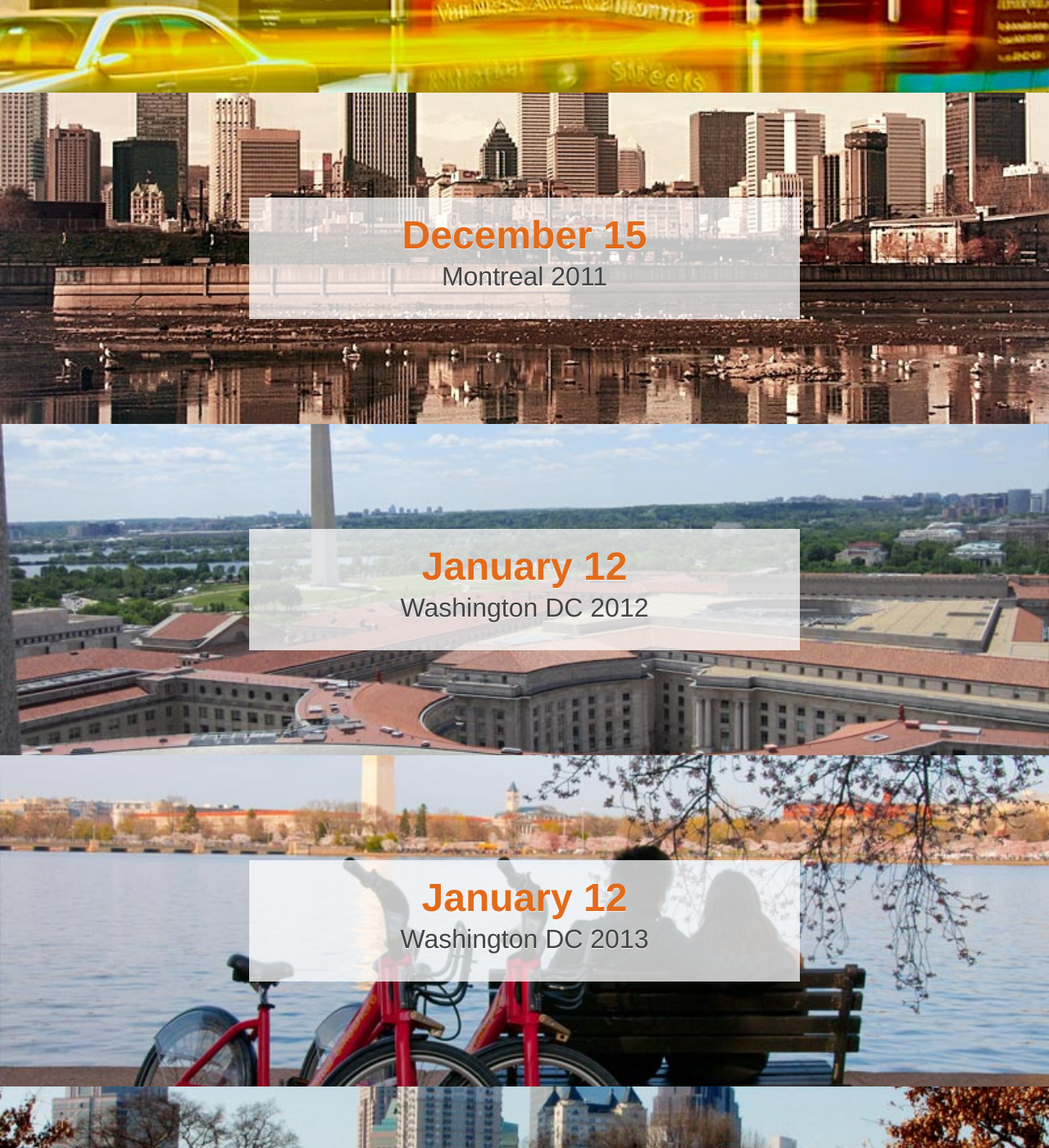
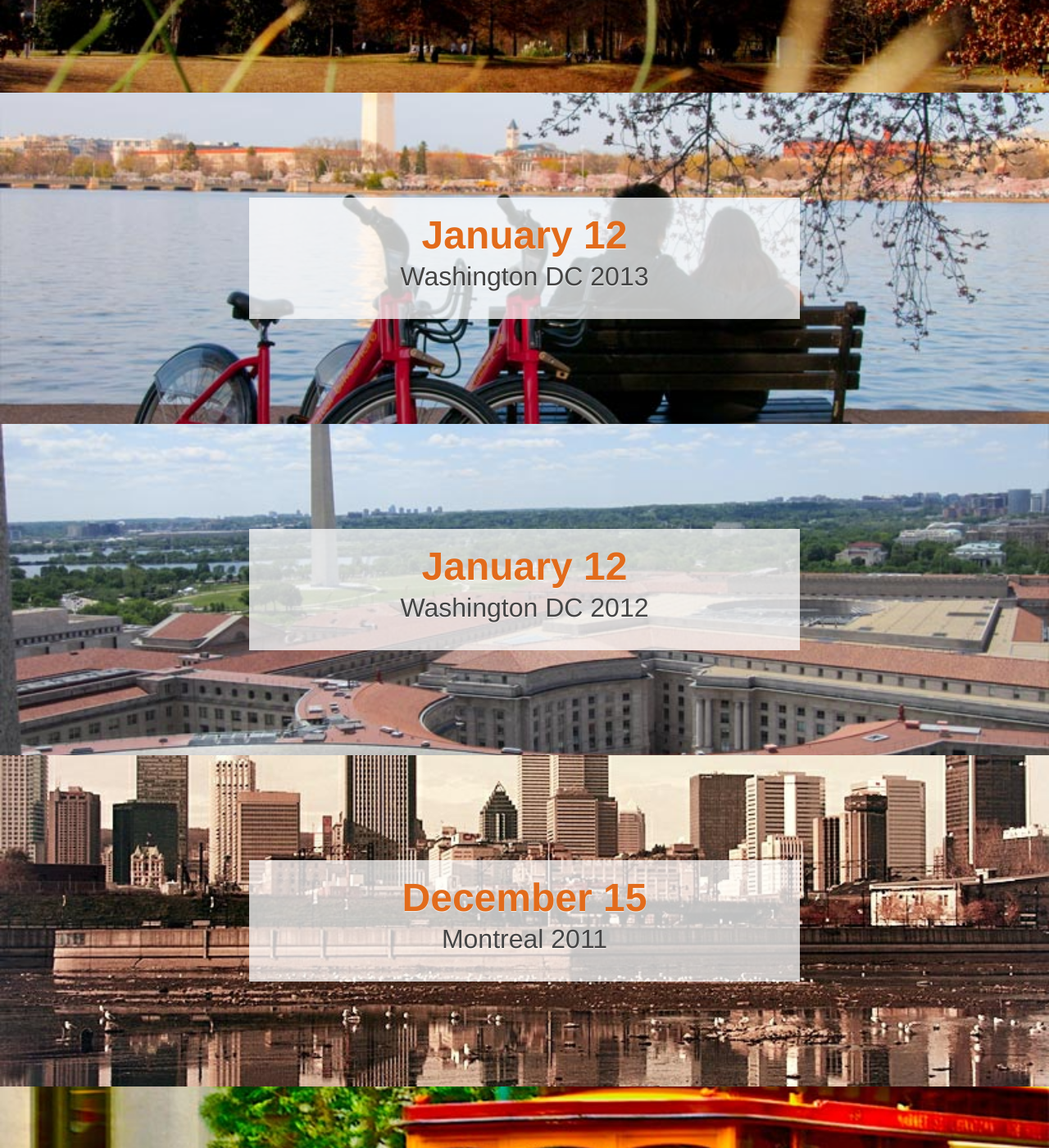
Before and after one commit to transpocamp/transportationcamp.org, a Jekyll site: the page built from index.html, in a window 1280 px wide and 1400 px high, scrolled down 2548 px. Shown: the whole window at 82% size. Built offline with Jekyll 4.4.1, drawn with Linux system fonts in a browser that asks for light colours; nearby versions of some CDN libraries; Markdown is read by kramdown in place of the engine named in the settings; some of the changed text lies outside the part shown.

Commit message:
Reverse the order of past events

```diff
--- a/index.html
+++ b/index.html
@@ -60,7 +60,7 @@
   <h2>Past Events</h2>
   <ul class="unstyled-list">
     {% assign sorted_events = site.data.events | sort: 'date' %}
-    {% for event in sorted_events %}
+    {% for event in sorted_events reversed %}
       {% if event.date < site.time %}
       <li class="event" style="background-image: url({{ site.baseurl }}/assets/images/{{ event.background_img }});">
         <div class="container">
```
